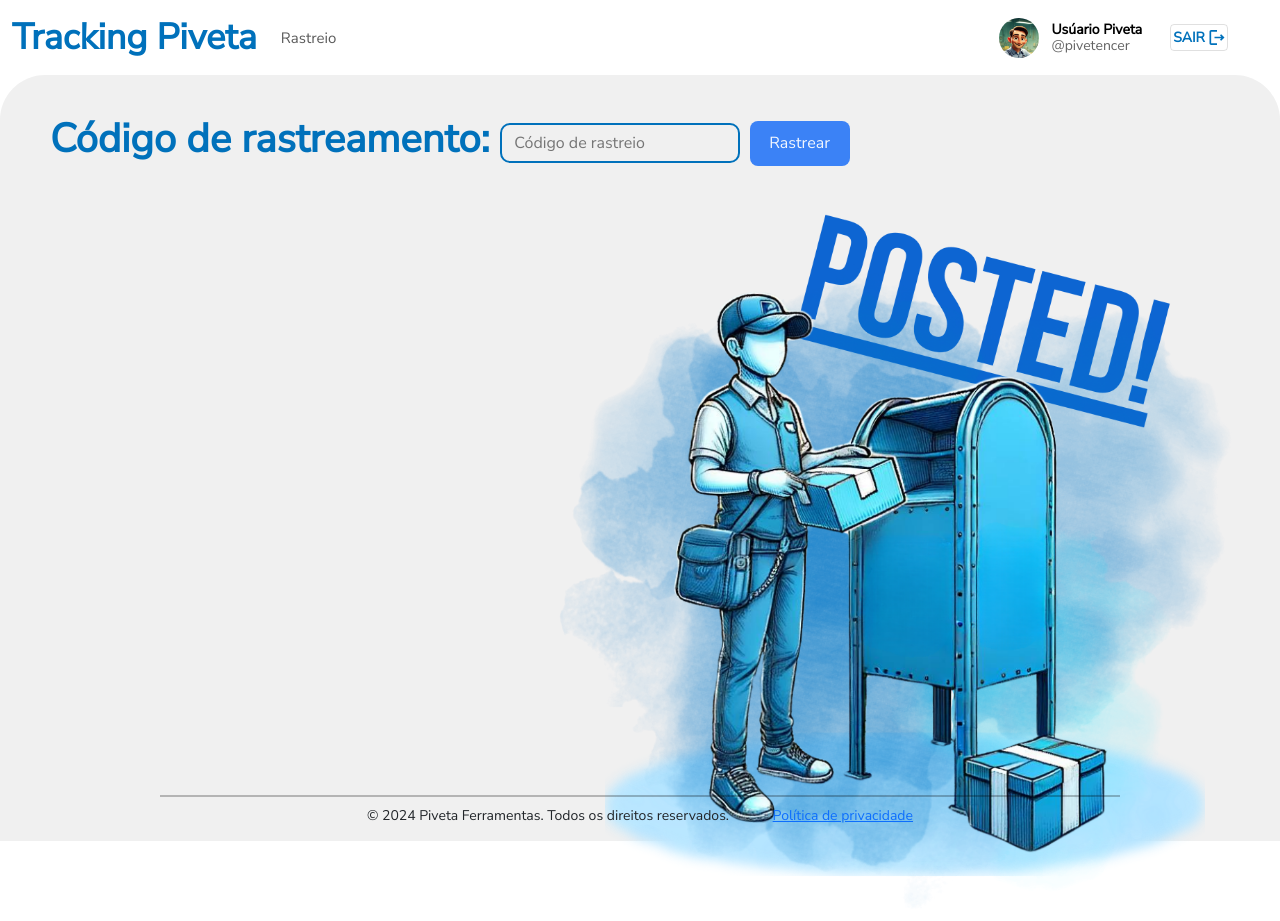
After one commit to EduardoMnzs/Tracking-piveta, a Flask app: page /status in a window 1280 px wide. The commit adds this page. Run offline with Flask 3, Linux system fonts and the light colour scheme.

Commit message:
Rastreio finalizado / Status iniciado

```diff
--- a/app/routes.py
+++ b/app/routes.py
@@ -9,3 +9,7 @@ def index():
 @app.route("/rastreio")
 def rastreio():
     return render_template('rastreio.html')
+
+@app.route("/status")
+def status():
+    return render_template('status.html')
--- /dev/null
+++ b/app/static/css/status.css
@@ -0,0 +1,93 @@
+.home-container {
+    display: flex;
+    justify-content: left;
+    align-items: left;
+}
+
+.container-rastreio {
+    text-align: center;
+    margin-top: 20px;
+    margin-left: 50px;
+}
+
+.background {
+    background-color: #F0F0F0;
+    border-radius: 45px 45px 0px 0px;
+    height: 90%;
+}
+
+.titulo-rastreio {
+    color: #0071BB;
+    font-weight: 600;
+}
+
+.input-button-container {
+    display: flex;
+    align-items: center;
+    justify-content: center;
+    gap: 10px; /* Espaço entre input e botão */
+    margin-top: 20px; /* Espaço entre o título e os inputs */
+}
+
+.rastreio-input {
+    border: 2px solid #0071BB;
+    width: 15em;
+    height: 2.5em;
+    padding-left: 0.8em;
+    outline: none;
+    overflow: hidden;
+    background-color: #F0F0F0;
+    border-radius: 10px;
+    transition: all 0.5s;
+}
+
+.rastreio-input:hover,
+.rastreio-input:focus {
+    border: 2px solid #4A9DEC;
+    box-shadow: 0px 0px 0px 7px rgb(74, 157, 236, 20%);
+    background-color: white;
+}
+
+.button-rastreio {
+    background-color: #3b82f6;
+    text-decoration: none;
+    color: #f3f7fe;
+    border: none;
+    border-radius: 8px;
+    width: 100px;
+    height: 45px;
+    transition: .3s;
+}
+
+.button-rastreio:hover {
+    background-color: #3b82f6;
+    box-shadow: 0 0 0 5px #3b83f65f;
+    color: #fff;
+}
+
+.container-imagem-status {
+    display: flex;
+    justify-content: right;
+}
+
+.imagem-status {
+    width: 750px;
+}
+
+.terms-of-usage {
+    background-color: #F0F0F0;
+    padding-bottom: 15px;
+
+    a {
+        margin-left: 40px
+    }
+}
+
+.footer-hr {
+    margin: auto;
+    width: 75%;
+    height: 2px;
+    background: black !important;
+    margin-bottom: 8px;
+    border: none !important;
+}
--- /dev/null
+++ b/app/templates/status.html
@@ -0,0 +1,25 @@
+<link href="/static/css/status.css" rel="stylesheet">
+
+{% extends 'blueprint.html' %}
+{% block main %}
+<div class="background">
+    <div class="home-container">
+        <div class="container-rastreio">
+            <div class="input-button-container">
+                <h1 class="titulo-rastreio">Código de rastreamento: </h1>
+                <input type="text" class="rastreio-input" placeholder="Código de rastreio">
+                <a href="/status"><button class="button-rastreio">Rastrear</button></a>
+            </div>
+        </div>
+    </div>
+    <div class="container-imagem-status">
+        <img class="imagem-status" src="../static/img/postado.png" alt="">
+    </div>
+</div>
+
+<footer class="small text-center terms-of-usage">
+    <hr class="footer-hr">
+    © 2024 Piveta Ferramentas. Todos os direitos reservados. <a href="/politica-de-privacidade">Política de privacidade</a>
+</footer>
+
+{% endblock %}
```
Also changed, not shown: app/static/css/rastreio.css (+36 -14 lines), app/templates/rastreio.html (+10 -9 lines), app/static/img/entregue.png (added), app/static/img/postado.png (added), app/static/img/transito.png (added), app/static/svg/caminhao.svg (added), app/static/svg/check.svg (added), app/static/svg/relogio.svg (added), 1 other file.
